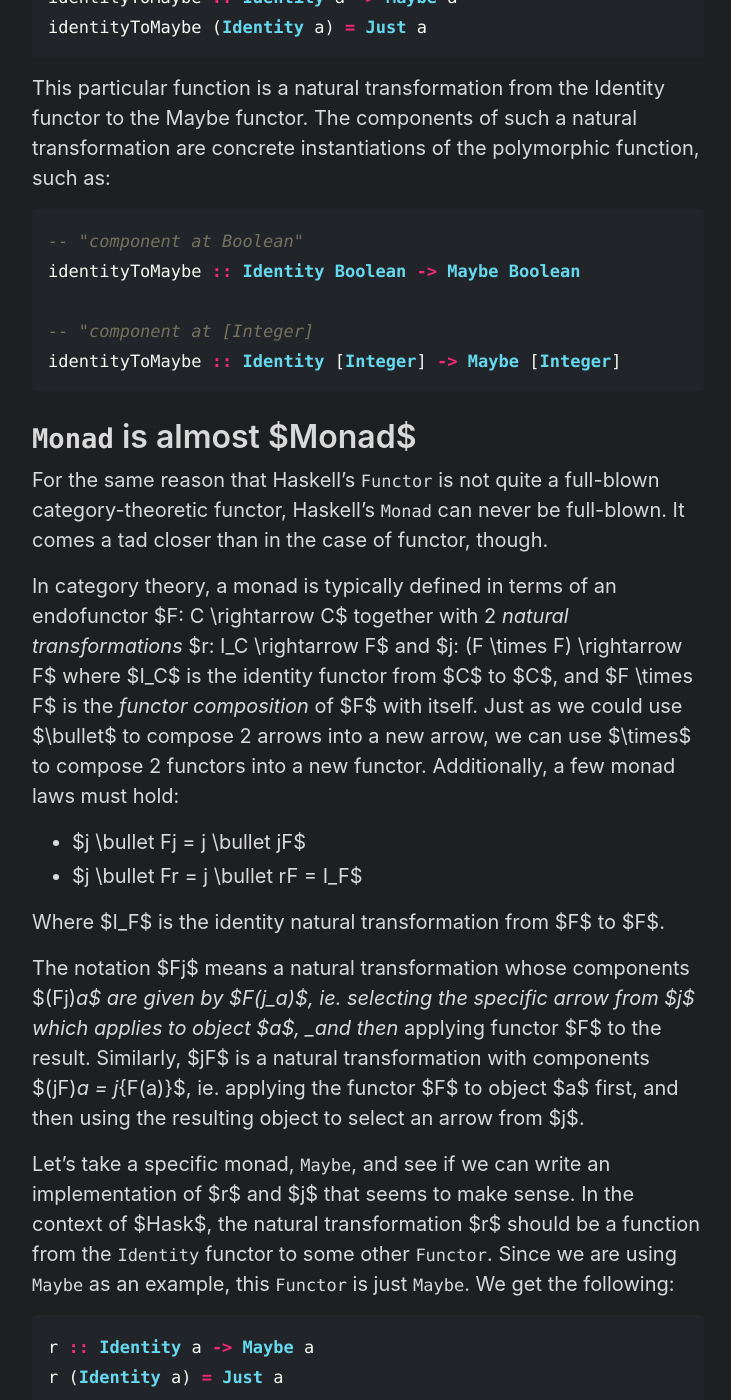
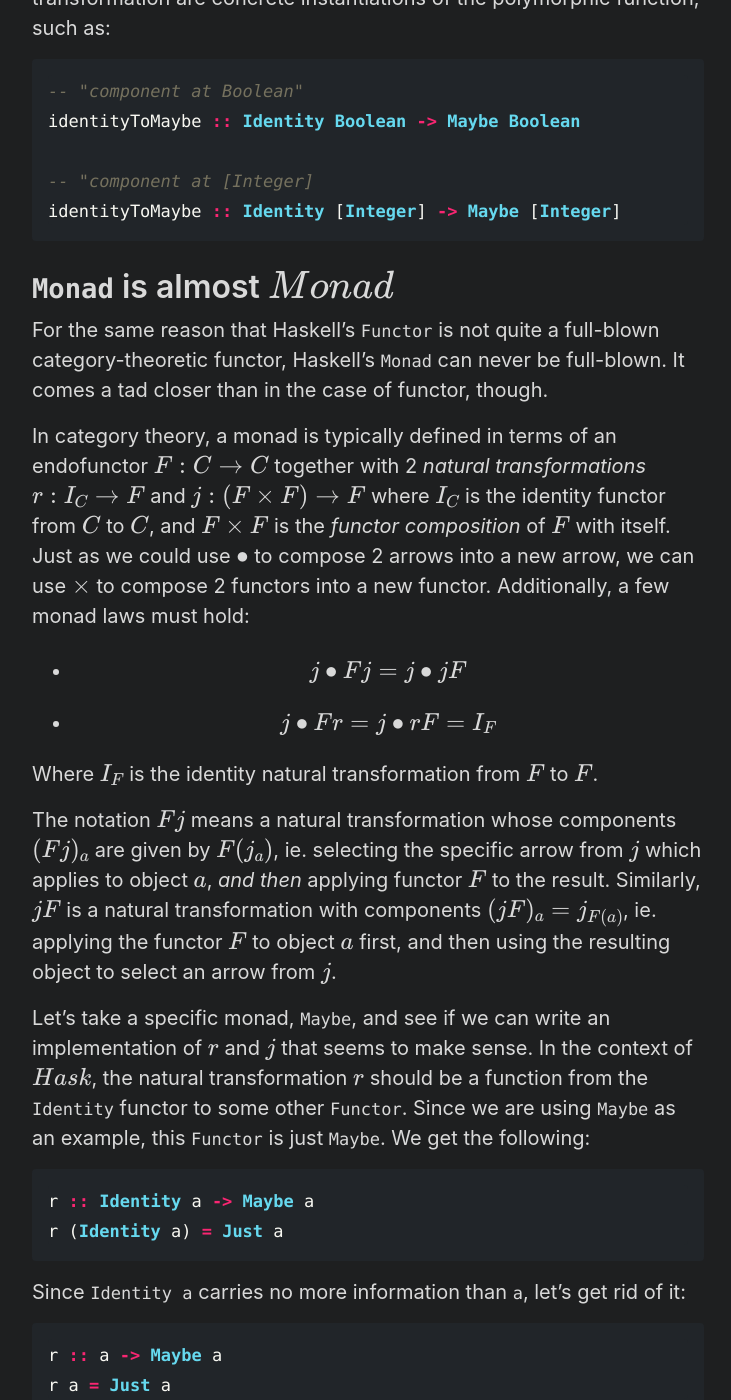
Before and after one commit to pema99/pema99.github.io, a Jekyll site: the page built from _posts/2023-02-01-haskell-not-ct.md, in a window 1280 px wide and 1400 px high, scrolled down 7996 px. Shown: the whole window, without its empty margins (272-1003 px from the left). Built offline with Jekyll 4.4.1, drawn with Linux system fonts in a browser that asks for light colours; some of the changed text lies outside the part shown.

````diff
--- a/_posts/2023-02-01-haskell-not-ct.md
+++ b/_posts/2023-02-01-haskell-not-ct.md
@@ -24,21 +24,21 @@ Before we get started, I want to get a few important disclaimers out of the way:
 The primary object of study in category theory is the category. A category consists of:
 
 - A collection of _objects_.
-- A collection of _morphisms_, also known as _arrows_, which map from one object to another. I'll write these as $f: a \rightarrow b$. Here, $f$ is an arrow from the object $a$ to the object $b$.
-- A binary operation called _composition_, which combines arrows together. I'll write composition as $x \bullet y$ where $x$ and $y$ are arrows.
+- A collection of _morphisms_, also known as _arrows_, which map from one object to another. I'll write these as $$f: a \rightarrow b$$. Here, $$f$$ is an arrow from the object $$a$$ to the object $$b$$.
+- A binary operation called _composition_, which combines arrows together. I'll write composition as $$x \bullet y$$ where $$x$$ and $$y$$ are arrows.
 
 A few additional criteria must be satisfied:
 
-- Whenever we have an arrow from $a$ to $b$, and an arrow from $b$ to $c$, there is also an arrow from $a$ to $c$ which is the composition of the two. Thus, $(x: b \rightarrow c) \bullet (y: a \rightarrow b) = (z: a \rightarrow c)$.
-- Composition is associative, so $x \bullet (y \bullet z)$ = $(x \bullet y) \bullet z$.
-- For every object $a$, there is an identity arrow $I_a: x \rightarrow x$ which just maps from the object to itself.
-- Composition with an identity arrow has no effect, so $I \bullet f = f \bullet I = f$.
+- Whenever we have an arrow from $$a$$ to $$b$$, and an arrow from $$b$$ to $$c$$, there is also an arrow from $$a$$ to $$c$$ which is the composition of the two. Thus, $$(x: b \rightarrow c) \bullet (y: a \rightarrow b) = (z: a \rightarrow c)$$.
+- Composition is associative, so $$x \bullet (y \bullet z)$$ = $$(x \bullet y) \bullet z$$.
+- For every object $$a$$, there is an identity arrow $$I_a: x \rightarrow x$$ which just maps from the object to itself.
+- Composition with an identity arrow has no effect, so $$I \bullet f = f \bullet I = f$$.
 
 This is intentionally pretty abstract. In the next section, I'll give a concrete example of a category.
 
-# $Hask$ is a category
+# $$Hask$$ is a category
 
-A concrete example of a category is the category of Haskell types, typically called $Hask$. In this category:
+A concrete example of a category is the category of Haskell types, typically called $$Hask$$. In this category:
 
 - Our objects are types, such as `Boolean`, `String`, `[a]`, and so on.
 - Our arrows are just plain old functions. They take a value of one type and map it to a value of another.
@@ -51,13 +51,13 @@ All the criteria for a category are satisfied:
 - Function composition is associative, `(x . y) . z == x . (y . z)`.
 - Composing the identity function with any other function has no effect, `id . f == f . id == f`.
 
-When we are talking about Haskell from a category-theoretic lens, we are almost always talking about $Hask$. Since types are more or less sets of possible values, this category is closely related to the category of sets, typically denoted $Set$.
+When we are talking about Haskell from a category-theoretic lens, we are almost always talking about $$Hask$$. Since types are more or less sets of possible values, this category is closely related to the category of sets, typically denoted $$Set$$.
 
-# $Hask$ is not a category
+# $$Hask$$ is not a category
 
 > Note: If you are not interested in extreme pedantry, feel free to skip this section as well.
 
-I lied. $Hask$ is technically not a category. There are several reasons for this, but I'll focus on just one of them.
+I lied. $$Hask$$ is technically not a category. There are several reasons for this, but I'll focus on just one of them.
 
 Haskell has the notion of a _bottom_ value (uwu). Bottom values are a member of _any_ type. A bottom value is trivial to define - we just recurse infinitely!
 
@@ -101,16 +101,16 @@ This program will output:
 
 So we can tell the difference between `foo` and `id . foo`, breaking the criteria! Oh, and by the way `<<loop>>` is just Haskell's way to tell us "this is definitely going to loop forever".
 
-# `Functor` is not $Functor$
+# `Functor` is not $$Functor$$
 
-Another common object in category theory is a _functor_. A functor is a mapping (arrow) from a category to a category. I'll write these as $F: A \rightarrow B$ where $F$ is a functor from category $A$ to category $B$. Such a functor will map:
+Another common object in category theory is a _functor_. A functor is a mapping (arrow) from a category to a category. I'll write these as $$F: A \rightarrow B$$ where $$F$$ is a functor from category $$A$$ to category $$B$$. Such a functor will map:
 
-- Each object $a$ in category $A$ to an object $F(a)$ in category $B$
-- Each arrow $x: a \rightarrow b$ in category $A$ to an arrow $F(x) : F(a) \rightarrow F(b)$
+- Each object $$a$$ in category $$A$$ to an object $$F(a)$$ in category $$B$$
+- Each arrow $$x: a \rightarrow b$$ in category $$A$$ to an arrow $$F(x) : F(a) \rightarrow F(b)$$
 
-In the above, $F(a)$ should be read as "the result of applying functor F to element a", if $a$ is an object, we get an object back, and if $a$ is an arrow, we get an arrow back. You can view functors as a kind of polymorphic function on elements (be they objects or arrows) in a category.
+In the above, $$F(a)$$ should be read as "the result of applying functor F to element a", if $$a$$ is an object, we get an object back, and if $$a$$ is an arrow, we get an arrow back. You can view functors as a kind of polymorphic function on elements (be they objects or arrows) in a category.
 
-A simple example of a functor is the _identity functor_, which does ... wait for it ... absolutely nothing! Every object and arrow in $A$ is mapped to the same object and arrow in $B$. Of course, an identity functor from $A$ to $B$ can only exist if $A$ and $B$ are the same since the mapping must be valid for _all_ objects in $A$. We call functors from a category to that same category _endofunctors_.
+A simple example of a functor is the _identity functor_, which does ... wait for it ... absolutely nothing! Every object and arrow in $$A$$ is mapped to the same object and arrow in $$B$$. Of course, an identity functor from $$A$$ to $$B$$ can only exist if $$A$$ and $$B$$ are the same since the mapping must be valid for _all_ objects in $$A$$. We call functors from a category to that same category _endofunctors_.
 
 Haskell's standard library includes a typeclass (like a trait in Rust, or a C# interface on steroids) called `Functor`. It looks like this:
 
@@ -128,9 +128,9 @@ fmap (*5) (Just 3) == Just 6
 fmap (-10) Nothing == Nothing
 ```
 
-If you are anything like me when I was learning Haskell, you might be tempted to assume that Haskell's `Functor` is equivalent to a functor from category theory, but in fact, it is something much more restricted. Perhaps the most obvious difference is that every Haskell `Functor` is really an _endofunctor on $Hask$_, since $Hask$ is the only category we can talk about in Haskell. What other differences are there, though?
+If you are anything like me when I was learning Haskell, you might be tempted to assume that Haskell's `Functor` is equivalent to a functor from category theory, but in fact, it is something much more restricted. Perhaps the most obvious difference is that every Haskell `Functor` is really an _endofunctor on $$Hask$$_, since $$Hask$$ is the only category we can talk about in Haskell. What other differences are there, though?
 
-Recall that objects in $Hask$ are types, and arrows are functions. A proper functor $F$ would then have to consist of:
+Recall that objects in $$Hask$$ are types, and arrows are functions. A proper functor $$F$$ would then have to consist of:
 
 - A mapping from a type `a` to a type `F(a)`
 - A mapping from functions of type `a -> b` to functions of type `F(a) -> F(b)`
@@ -156,11 +156,11 @@ instance Functor Identity where
     fmap f (Identity a) = Identity (f a)
 ```
 
-With a property identity functor $F$, we would have that that $F(a) = a$ for any object or arrow $a$. This clearly isn't the case here; the values `Identity "foo"` and `"foo"` have two different types. Here we have an example of an endofunctor that cannot be made an instance of the `Functor` typeclass.
+With a property identity functor $$F$$, we would have that that $$F(a) = a$$ for any object or arrow $$a$$. This clearly isn't the case here; the values `Identity "foo"` and `"foo"` have two different types. Here we have an example of an endofunctor that cannot be made an instance of the `Functor` typeclass.
 
 # A note on kinds of functors
 
-Another piece of information that is implicit in Haskell's `Functor` typeclass, is that it is _covariant_. Covariance means that direction of arrows in the category upon which the functor acts ($Hask$ in our case) is preserved. We can also define a contravariant functor, which flips the direction of arrows. In Haskell, the `Contravariant` typeclass is used to describe such functors:
+Another piece of information that is implicit in Haskell's `Functor` typeclass, is that it is _covariant_. Covariance means that direction of arrows in the category upon which the functor acts ($$Hask$$ in our case) is preserved. We can also define a contravariant functor, which flips the direction of arrows. In Haskell, the `Contravariant` typeclass is used to describe such functors:
 
 ```hs
 class Contravariant f where
@@ -178,7 +178,7 @@ Haskell's standard library contains several other kinds of functors lifted from
 
 # Natural transformations
 
-I've described how functors are mappings between categories. Before moving on to monads, I should also mention mappings between functors. These are known as _natural transformations_. I'll write these as $N_a : F(a) \rightarrow G(a)$ where $N$ is a natural transformation from functor $F$ to functor $G$. $N_a$ is called the _component_ of $N$ at $a$. This is the concrete arrow of $N$ that applies to object $a$.
+I've described how functors are mappings between categories. Before moving on to monads, I should also mention mappings between functors. These are known as _natural transformations_. I'll write these as $$N_a : F(a) \rightarrow G(a)$$ where $$N$$ is a natural transformation from functor $$F$$ to functor $$G$$. $$N_a$$ is called the _component_ of $$N$$ at $$a$$. This is the concrete arrow of $$N$$ that applies to object $$a$$.
 
 We can express natural transformations quite directly in Haskell - they are just polymorphic functions. Here's an example using our `Identity` functor implementation from earlier:
 
@@ -197,20 +197,20 @@ identityToMaybe :: Identity Boolean -> Maybe Boolean
 identityToMaybe :: Identity [Integer] -> Maybe [Integer]
 ```
 
-# `Monad` is almost $Monad$
+# `Monad` is almost $$Monad$$
 
 For the same reason that Haskell's `Functor` is not quite a full-blown category-theoretic functor, Haskell's `Monad` can never be full-blown. It comes a tad closer than in the case of functor, though.
 
-In category theory, a monad is typically defined in terms of an endofunctor $F: C \rightarrow C$ together with 2 _natural transformations_ $r: I_C \rightarrow F$ and $j: (F \times F) \rightarrow F$ where $I_C$ is the identity functor from $C$ to $C$, and $F \times F$ is the _functor composition_ of $F$ with itself. Just as we could use $\bullet$ to compose 2 arrows into a new arrow, we can use $\times$ to compose 2 functors into a new functor. Additionally, a few monad laws must hold:
+In category theory, a monad is typically defined in terms of an endofunctor $$F: C \rightarrow C$$ together with 2 _natural transformations_ $$r: I_C \rightarrow F$$ and $$j: (F \times F) \rightarrow F$$ where $$I_C$$ is the identity functor from $$C$$ to $$C$$, and $$F \times F$$ is the _functor composition_ of $$F$$ with itself. Just as we could use $$\bullet$$ to compose 2 arrows into a new arrow, we can use $$\times$$ to compose 2 functors into a new functor. Additionally, a few monad laws must hold:
 
-- $j \bullet Fj = j \bullet jF$
-- $j \bullet Fr = j \bullet rF = I_F$
+- $$j \bullet Fj = j \bullet jF$$
+- $$j \bullet Fr = j \bullet rF = I_F$$
 
-Where $I_F$ is the identity natural transformation from $F$ to $F$.
+Where $$I_F$$ is the identity natural transformation from $$F$$ to $$F$$.
 
-The notation $Fj$ means a natural transformation whose components $(Fj)_a$ are given by $F(j_a)$, ie. selecting the specific arrow from $j$ which applies to object $a$, _and then_ applying functor $F$ to the result. Similarly, $jF$ is a natural transformation with components $(jF)_a = j_{F(a)}$, ie. applying the functor $F$ to object $a$ first, and then using the resulting object to select an arrow from $j$.
+The notation $$Fj$$ means a natural transformation whose components $$(Fj)_a$$ are given by $$F(j_a)$$, ie. selecting the specific arrow from $$j$$ which applies to object $$a$$, _and then_ applying functor $$F$$ to the result. Similarly, $$jF$$ is a natural transformation with components $$(jF)_a = j_{F(a)}$$, ie. applying the functor $$F$$ to object $$a$$ first, and then using the resulting object to select an arrow from $$j$$.
 
-Let's take a specific monad, `Maybe`, and see if we can write an implementation of $r$ and $j$ that seems to make sense. In the context of $Hask$, the natural transformation $r$ should be a function from the `Identity` functor to some other `Functor`. Since we are using `Maybe` as an example, this `Functor` is just `Maybe`. We get the following:
+Let's take a specific monad, `Maybe`, and see if we can write an implementation of $$r$$ and $$j$$ that seems to make sense. In the context of $$Hask$$, the natural transformation $$r$$ should be a function from the `Identity` functor to some other `Functor`. Since we are using `Maybe` as an example, this `Functor` is just `Maybe`. We get the following:
 
 ```hs
 r :: Identity a -> Maybe a
@@ -226,7 +226,7 @@ r a = Just a
 
 This function lets us _lift_ a value of any type into our monad.
 
-Next, recall that the natural transformation $j$ mapped from some composition of functors $F \times F$ to functor $F$. In Haskell, we would write $F \times F$ as `Functor f => f (f a)`, or `Maybe (Maybe a)` for the concrete case of `Maybe`. We get the following:
+Next, recall that the natural transformation $$j$$ mapped from some composition of functors $$F \times F$$ to functor $$F$$. In Haskell, we would write $$F \times F$$ as `Functor f => f (f a)`, or `Maybe (Maybe a)` for the concrete case of `Maybe`. We get the following:
 
 ```hs
 j :: Maybe (Maybe a) -> Maybe a
@@ -269,12 +269,12 @@ instance Monad Maybe where
     return = r
 ```
 
-That's all fine and good, but what about the 2 monad laws from earlier? Does our implementation satisfy these? Let's take another look at the first law, $j \bullet Fj = j \bullet jF$, and translate each piece of the equation into Haskell:
+That's all fine and good, but what about the 2 monad laws from earlier? Does our implementation satisfy these? Let's take another look at the first law, $$j \bullet Fj = j \bullet jF$$, and translate each piece of the equation into Haskell:
 
-- The composition operator $\bullet$ is function composition '`.`'.
-- The natural transformation $j$ is the `j` function from earlier.
-- The $F$ construct in $Fj$ translates to `fmap`. We are applying our functor $F$ to the natural transformation $j$, which in Haskell was just a function. Remember, `fmap` is the portion of a functor that maps functions to functions.
-- The $F$ construct in $jF$ disappears. Here, the functor $F$ is applied to the objects (types) in $Hask$, turning any type `a` into the type `Maybe a`. We use this type to select the component of $j$ to apply. Concretely, we select the instantiation of `j` which applies to `Maybe` values - this is just `j`.
+- The composition operator $$\bullet$$ is function composition '`.`'.
+- The natural transformation $$j$$ is the `j` function from earlier.
+- The $$F$$ construct in $$Fj$$ translates to `fmap`. We are applying our functor $$F$$ to the natural transformation $$j$$, which in Haskell was just a function. Remember, `fmap` is the portion of a functor that maps functions to functions.
+- The $$F$$ construct in $$jF$$ disappears. Here, the functor $$F$$ is applied to the objects (types) in $$Hask$$, turning any type `a` into the type `Maybe a`. We use this type to select the component of $$j$$ to apply. Concretely, we select the instantiation of `j` which applies to `Maybe` values - this is just `j`.
 
 Putting all of this together, we can translate the law into Haskell like so:
 
@@ -309,14 +309,14 @@ Which also holds for all possibilities. Both `(j . fmap r)` and `(j . r)` will d
 You might have heard the meme-worthy phrase "a monad is simply a monoid in the category of endofunctors" before. I don't intend to give a full explanation of what this phrase means, but I'd like to build some intuition. Most of the words in this phrase should be familiar by known, but I haven't yet defined what a _monoid_ is. The classical definition of a monoid is:
 
 - A set S
-- ... equipped with a binary operator $\otimes$
-- ... which is associative, $(a \otimes b) \otimes c = a \otimes (b \otimes c)$
-- ... and has an _neutral_ element $ne$ such that for all $a \in S$, we have $a \otimes ne = ne \otimes a = a$
+- ... equipped with a binary operator $$\otimes$$
+- ... which is associative, $$(a \otimes b) \otimes c = a \otimes (b \otimes c)$$
+- ... and has an _neutral_ element $$ne$$ such that for all $$a \in S$$, we have $$a \otimes ne = ne \otimes a = a$$
 
 Typical examples include:
 
-- The set of natural numbers with $+$ as the operator, and $0$ as the neutral element.
-- The set of natural numbers with $*$ as the operator, and $1$ as the neutral element.
+- The set of natural numbers with $$+$$ as the operator, and $$0$$ as the neutral element.
+- The set of natural numbers with $$*$$ as the operator, and $$1$$ as the neutral element.
 - The set of strings with string concatenation as the operator, and "" as the neutral element.
 
 In the last section, we derived a few laws for monads, written in Haskell:
@@ -347,10 +347,10 @@ So far, I've shed some light on the differences between some common abstractions
 
 Haskell isn't capable of enforcing these laws! For all of these abstractions, we can write implementations that type check but have absolutely nothing to do with category theory.
 
-To illustrate this principle, let's take a look at some properties of category-theoretic functors that I chose to omit earlier. For any functor $F: A \rightarrow B$, the following laws must hold:
+To illustrate this principle, let's take a look at some properties of category-theoretic functors that I chose to omit earlier. For any functor $$F: A \rightarrow B$$, the following laws must hold:
 
-- $F(I_a) = I_{F(a)}$ where both $I$'s are identity arrows in their respective categories. Put simply, functors must preserve identity.
-- $F(x \bullet y) = F(x) \bullet F(y)$, for all arrows $x$ and $y$ in category $A$. Put simply, functors must preserve composition.
+- $$F(I_a) = I_{F(a)}$$ where both $$I$$'s are identity arrows in their respective categories. Put simply, functors must preserve identity.
+- $$F(x \bullet y) = F(x) \bullet F(y)$$, for all arrows $$x$$ and $$y$$ in category $$A$$. Put simply, functors must preserve composition.
 
 In Haskell, these laws are spelled:
 
````
